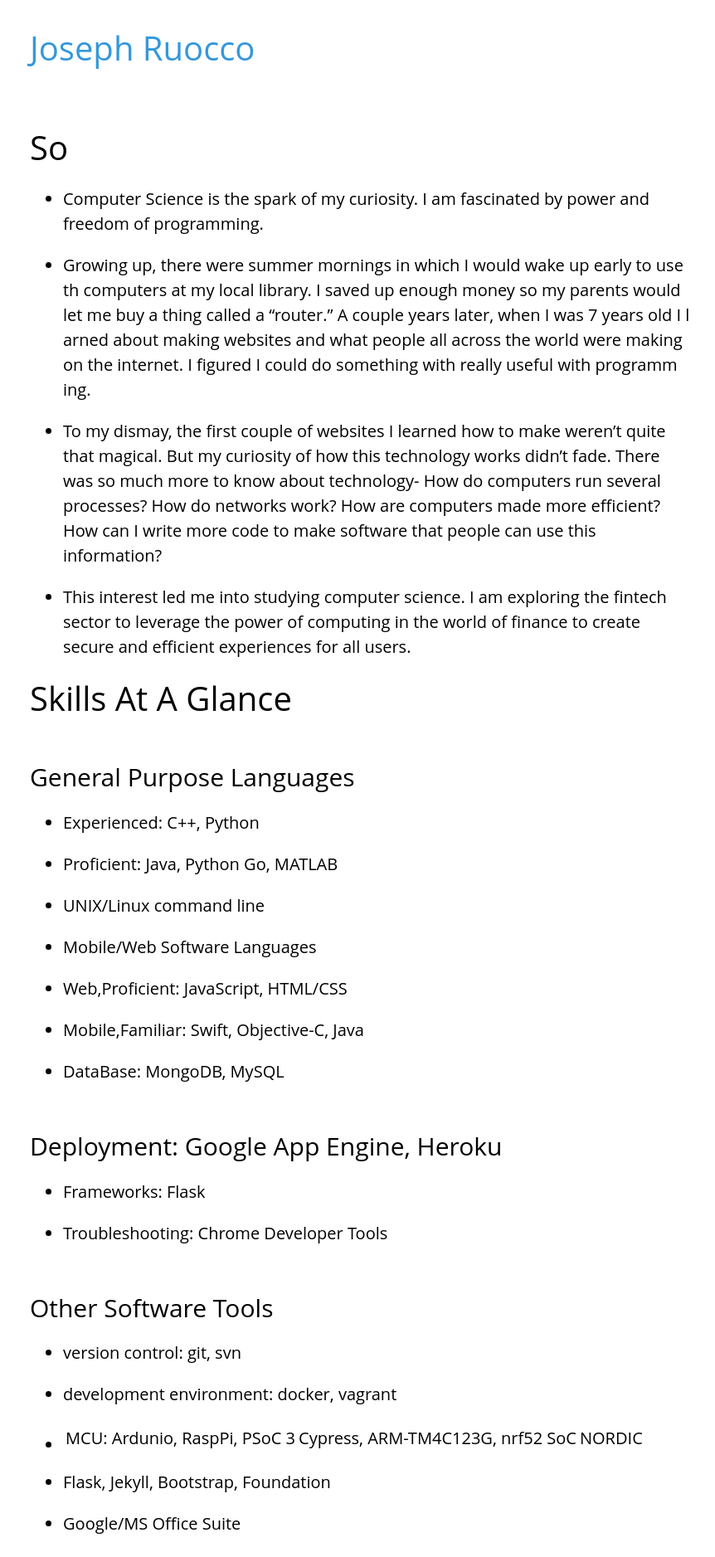
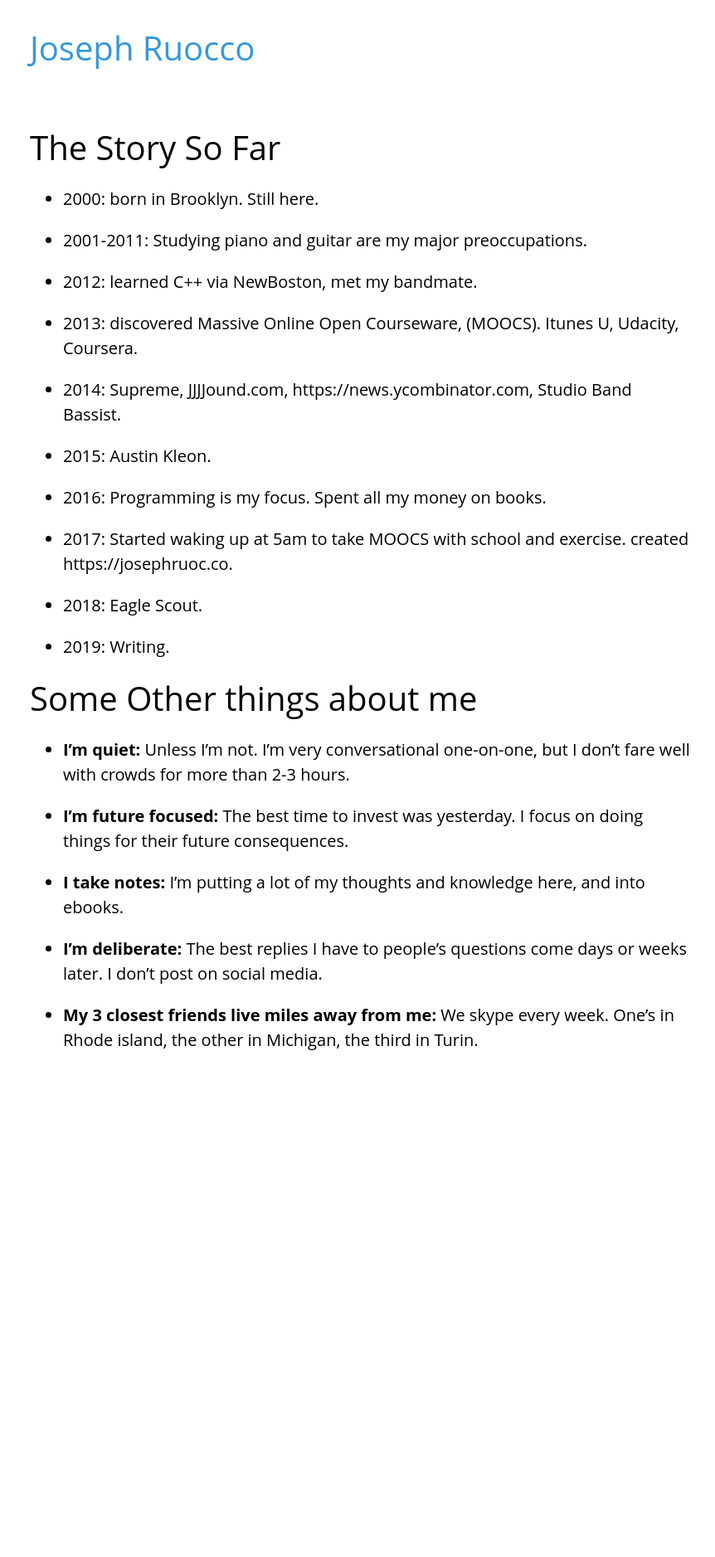
Before and after one commit to josephruocco/josephruocco.github.io, a Jekyll site: the page built from about.md, in a window 1280 px wide. Shown: the whole page at 83% size, without its empty margins (204-1066 px from the left). Built offline with Jekyll 4.4.1, drawn with Linux system fonts in a browser that asks for light colours; some web fonts are replaced; after the commit the page ends 1294 px from its top, so only the background shows below that.

Commit message:
Update about.md

```diff
--- a/about.md
+++ b/about.md
@@ -4,40 +4,21 @@ title: So
 permalink: /about/
 ---
 
-# So
-- Computer Science is the spark of my curiosity. I am fascinated by power and freedom of programming.
+# The Story So Far
+- 2000: born in Brooklyn. Still here.
+- 2001-2011: Studying piano and guitar are my major preoccupations.
+- 2012: learned C++ via NewBoston, met my bandmate.
+- 2013: discovered Massive Online Open Courseware, (MOOCS). Itunes U, Udacity, Coursera.
+- 2014: Supreme, JJJJound.com, https://news.ycombinator.com, Studio Band Bassist.
+- 2015: Austin Kleon.
+- 2016: Programming is my focus. Spent all my money on books.
+- 2017: Started waking up at 5am to take MOOCS with school and exercise. created https://josephruoc.co.
+- 2018: Eagle Scout.
+- 2019: Writing.
 
-- Growing up, there were summer mornings in which I would wake up early to use th   computers at my local library. I saved up enough money so my parents would let    me buy a thing called a "router." A couple years later, when I was 7 years old	 I l arned about making websites and what people all across the world were making  on the internet. I figured I could do something with really useful with programm  ing.
-
--   To my dismay, the first couple of websites I learned how to make
-    weren't quite that magical. But my curiosity of how this technology
-    works didn't fade. There was so much more to know about technology-
-    How do computers run several processes? How do networks work? How
-    are computers made more efficient? How can I write more code to make
-    software that people can use this information?
-
--   This interest led me into studying computer science. I am exploring
-    the fintech sector to leverage the power of computing in the world
-    of finance to create secure and efficient experiences for all users.
-
-# Skills At A Glance
-
-## General Purpose Languages
--   Experienced: C++, Python
--   Proficient: Java, Python Go, MATLAB
--   UNIX/Linux command line
--   Mobile/Web Software Languages
--   Web,Proficient: JavaScript, HTML/CSS
--   Mobile,Familiar: Swift, Objective-C, Java
--   DataBase: MongoDB, MySQL
-
-## Deployment: Google App Engine, Heroku
--   Frameworks: Flask
--   Troubleshooting: Chrome Developer Tools
-
-## Other Software Tools
--   version control: git, svn
--   development environment: docker, vagrant
--   MCU: Ardunio, RaspPi, PSoC 3 | Cypress, ARM-TM4C123G, nrf52 SoC | NORDIC
--   Flask, Jekyll, Bootstrap, Foundation
--   Google/MS Office Suite
+# Some Other things about me
+- <b>I'm quiet:</b> Unless I'm not. I'm very conversational one-on-one, but I don't fare well with crowds for more than 2-3 hours.
+- <b>I'm future focused:</b> The best time to invest was yesterday. I focus on doing things for their future consequences.
+- <b>I take notes:</b> I'm putting a lot of my thoughts and knowledge here, and into ebooks.
+- <b>I'm deliberate:</b> The best replies I have to people's questions come days or weeks later. I don't post on social media.
+- <b>My 3 closest friends live miles away from me:</b> We skype every week. One's in Rhode island, the other in Michigan, the third in Turin.
```
